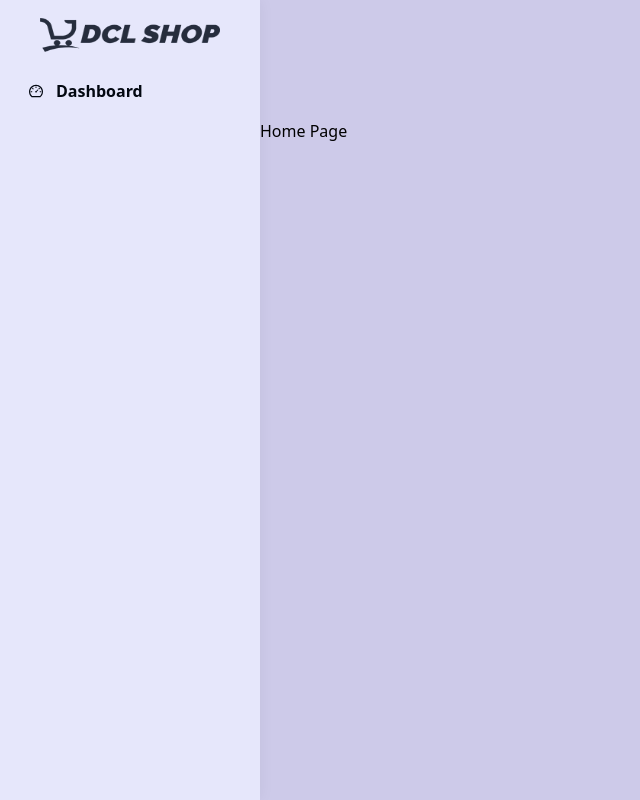
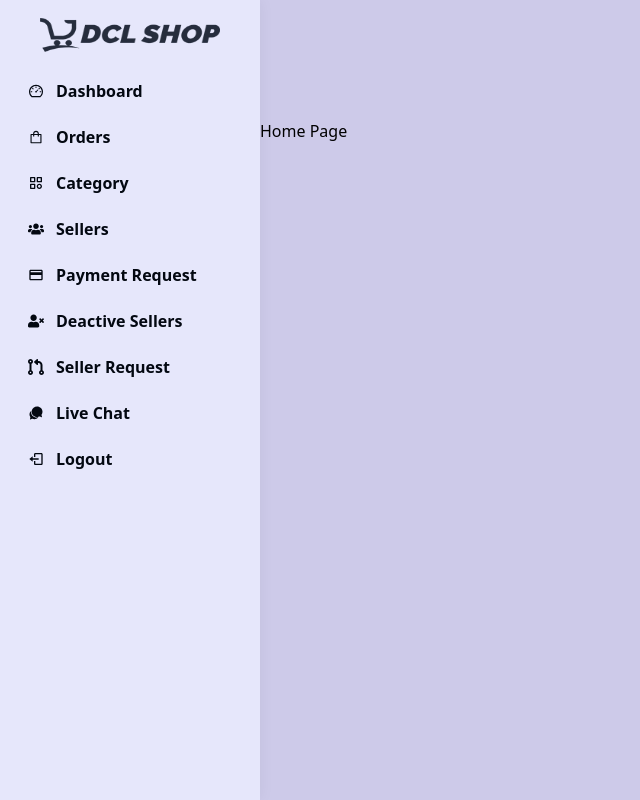
Before and after one commit to charleslinzon/dclshop, a React (Create React App) app in the folder dashboard/: page / in a window 1280 px wide. Shown: the whole page, without its empty margins (0-640 px from the left). Built offline with nearby package versions, Linux system fonts and the light colour scheme.

Commit message:
Manage Project Navigation Design - Part 4

```diff
--- a/dashboard/src/layout/Sidebar.jsx
+++ b/dashboard/src/layout/Sidebar.jsx
@@ -1,6 +1,7 @@
 import React, { useEffect, useState } from 'react';
 import { Link, useLocation } from 'react-router-dom';
 import { getNav } from '../navigation';
+import { BiLogOut } from "react-icons/bi";
 
 const Sidebar = () => {
 
@@ -38,6 +39,13 @@
 
                         </li>)
                     }
+
+                    <li>
+                        <button className = 'text-[#030811] font-bold duration-200  px-[12px] py-[9px] rounded-sm flex justify-start items-center gap-[12px] hover:pl-4 transition-all w-full mb-1' >
+                        <span><BiLogOut /></span>
+                        <span>Logout</span>
+                        </button>
+                    </li>
                 </ul>
             </div>
         </div>
--- a/dashboard/src/navigation/allNav.js
+++ b/dashboard/src/navigation/allNav.js
@@ -1,4 +1,9 @@
-import { AiOutlineDashboard } from "react-icons/ai";
+import { AiOutlineDashboard, AiOutlineShopping } from "react-icons/ai";
+import { BiCategory } from "react-icons/bi";
+import { FaUsers, FaUserTimes } from "react-icons/fa";
+import { MdPayment } from "react-icons/md";
+import { FaCodePullRequest } from "react-icons/fa6";
+import { IoIosChatbubbles } from "react-icons/io";
 
 export const allNav = [
     {
@@ -7,5 +12,54 @@
         icon : <AiOutlineDashboard/>,
         role : 'admin',
         path : '/admin/dashboard'
+    },
+    {
+        id : 2,
+        title : 'Orders',
+        icon : <AiOutlineShopping/>,
+        role : 'admin',
+        path : '/admin/dashboard/orders'
+    },
+    {
+        id : 3,
+        title : 'Category',
+        icon : <BiCategory />,
+        role : 'admin',
+        path : '/admin/dashboard/category'
+    },
+    {
+        id : 4,
+        title : 'Sellers',
+        icon : <FaUsers />,
+        role : 'admin',
+        path : '/admin/dashboard/sellers'
+    },
+    {
+        id : 5,
+        title : 'Payment Request',
+        icon : <MdPayment />,
+        role : 'admin',
+        path : '/admin/dashboard/payment-request'
+    },
+    {
+        id : 6,
+        title : 'Deactive Sellers',
+        icon : <FaUserTimes />,
+        role : 'admin',
+        path : '/admin/dashboard/deactive-sellers'
+    },
+    {
+        id : 7,
+        title : 'Seller Request',
+        icon : <FaCodePullRequest />,
+        role : 'admin',
+        path : '/admin/dashboard/sellers-request'
+    },
+    {
+        id : 8,
+        title : 'Live Chat',
+        icon : <IoIosChatbubbles />,
+        role : 'admin',
+        path : '/admin/dashboard/chat-seller'
     }
 ]
```
